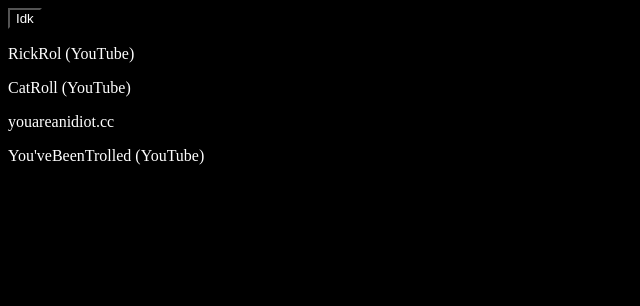
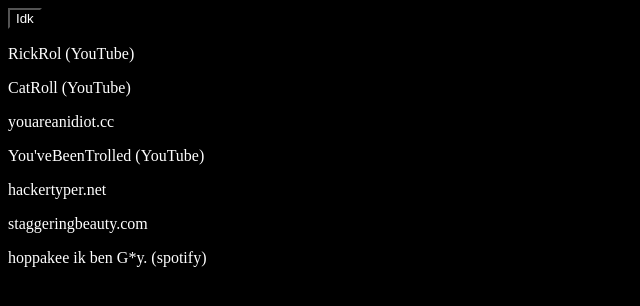
Before and after one commit to YouTubeTroll/YouTubeTroll.github.io, a plain HTML site: page All-Troll-Links.html in a window 1280 px wide. Shown: the whole page, without its empty margins (0-640 px from the left). Drawn offline with Linux system fonts and the light colour scheme.

Commit message:
Update All-Troll-Links.html with new links
Added additional troll links to the HTML page.

```diff
--- a/All-Troll-Links.html
+++ b/All-Troll-Links.html
@@ -12,7 +12,9 @@
     <p>CatRoll (YouTube)</p>
     <p>youareanidiot.cc</p>
     <p>You'veBeenTrolled (YouTube)</p>
-    <p></p>
+    <p>hackertyper.net</p>
+    <p>staggeringbeauty.com</p>
+    <p>hoppakee ik ben G*y. (spotify)</p>
     <script>
         function back(){
             window.location.href="index.html";
```
